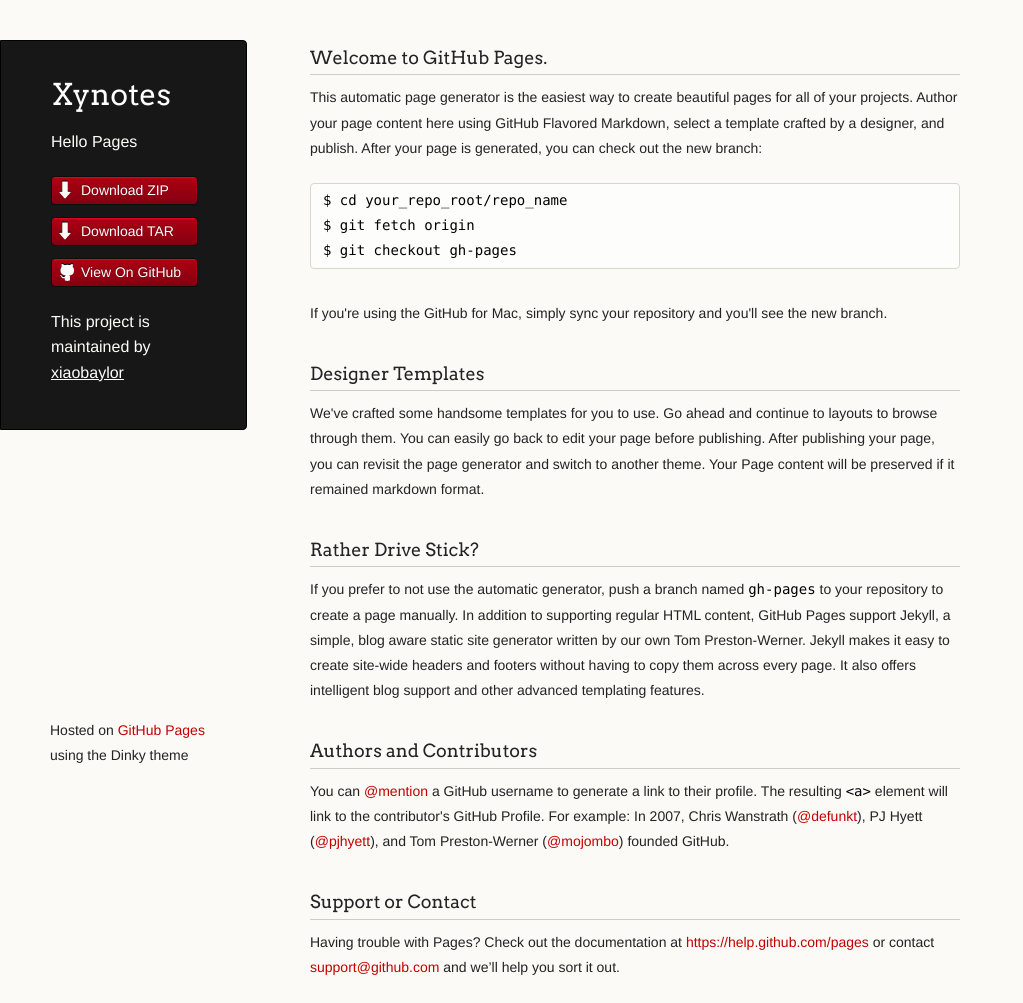
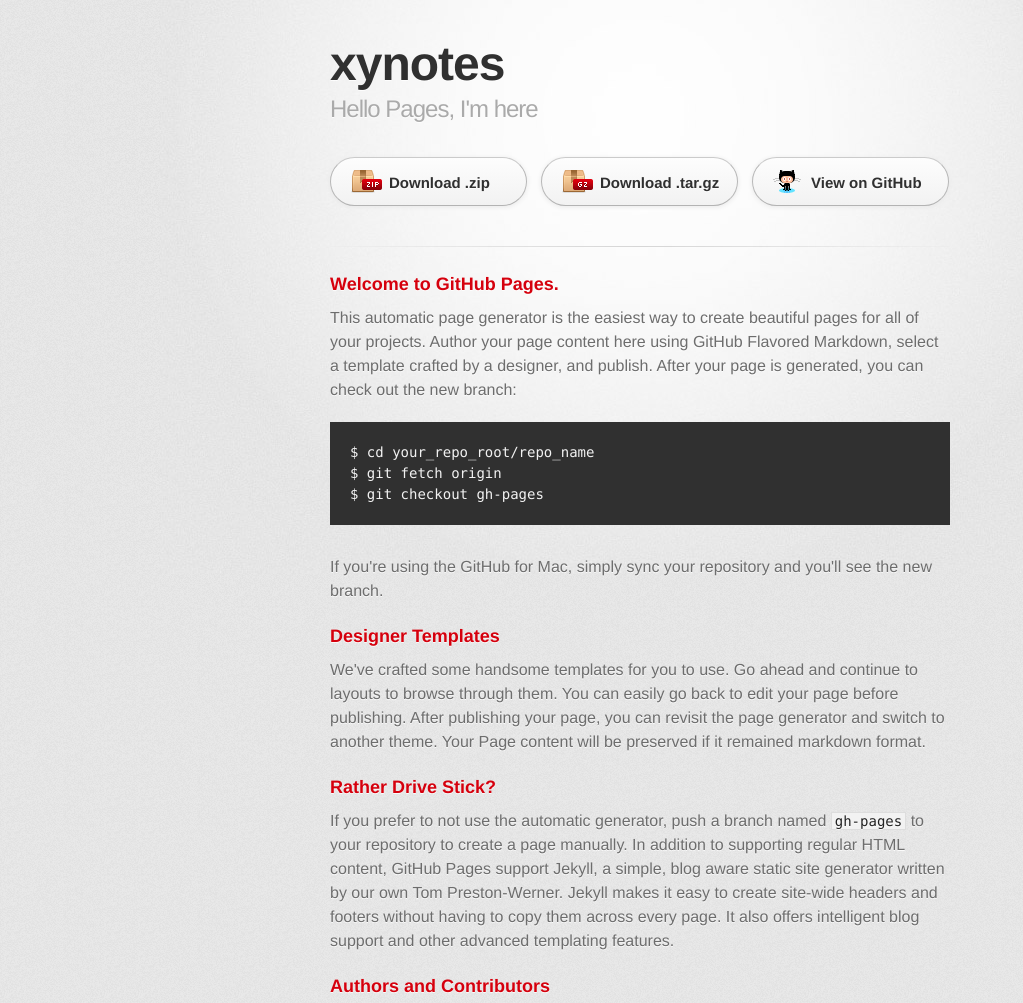
Before and after one commit to xiaobaylor/xynotes, a plain HTML site: page index.html in a window 1280 px wide. Shown: the top 1003 px of the page, without its empty margins (0-1023 px from the left). Drawn offline with Linux system fonts and the light colour scheme; a web font is replaced by a local one.

Commit message:
Create gh-pages branch via GitHub

```diff
--- a/index.html
+++ b/index.html
@@ -1,36 +1,37 @@
-<!doctype html>
+<!DOCTYPE html>
 <html>
   <head>
-    <meta charset="utf-8">
+    <meta charset='utf-8'>
     <meta http-equiv="X-UA-Compatible" content="chrome=1">
-    <title>Xynotes by xiaobaylor</title>
-
-    <link rel="stylesheet" href="stylesheets/styles.css">
-    <link rel="stylesheet" href="stylesheets/pygment_trac.css">
-    <script src="javascripts/scale.fix.js"></script>
-    <meta name="viewport" content="width=device-width, initial-scale=1, user-scalable=no">
+    <link href='https://fonts.googleapis.com/css?family=Chivo:900' rel='stylesheet' type='text/css'>
+    <link rel="stylesheet" type="text/css" href="stylesheets/stylesheet.css" media="screen">
+    <link rel="stylesheet" type="text/css" href="stylesheets/pygment_trac.css" media="screen">
+    <link rel="stylesheet" type="text/css" href="stylesheets/print.css" media="print">
     <!--[if lt IE 9]>
     <script src="//html5shiv.googlecode.com/svn/trunk/html5.js"></script>
     <![endif]-->
+    <title>xynotes by xiaobaylor</title>
   </head>
+
   <body>
-    <div class="wrapper">
-      <header>
-        <h1 class="header">Xynotes</h1>
-        <p class="header">Hello Pages</p>
+    <div id="container">
+      <div class="inner">
 
-        <ul>
-          <li class="download"><a class="buttons" href="https://github.com/xiaobaylor/xynotes/zipball/master">Download ZIP</a></li>
-          <li class="download"><a class="buttons" href="https://github.com/xiaobaylor/xynotes/tarball/master">Download TAR</a></li>
-          <li><a class="buttons github" href="https://github.com/xiaobaylor/xynotes">View On GitHub</a></li>
-        </ul>
+        <header>
+          <h1>xynotes</h1>
+          <h2>Hello Pages, I&#39;m here</h2>
+        </header>
 
-        <p class="header">This project is maintained by <a class="header name" href="https://github.com/xiaobaylor">xiaobaylor</a></p>
+        <section id="downloads" class="clearfix">
+          <a href="https://github.com/xiaobaylor/xynotes/zipball/master" id="download-zip" class="button"><span>Download .zip</span></a>
+          <a href="https://github.com/xiaobaylor/xynotes/tarball/master" id="download-tar-gz" class="button"><span>Download .tar.gz</span></a>
+          <a href="https://github.com/xiaobaylor/xynotes" id="view-on-github" class="button"><span>View on GitHub</span></a>
+        </section>
 
+        <hr>
 
-      </header>
-      <section>
-        <h3>
+        <section id="main_content">
+          <h3>
 <a id="welcome-to-github-pages" class="anchor" href="#welcome-to-github-pages" aria-hidden="true"><span class="octicon octicon-link"></span></a>Welcome to GitHub Pages.</h3>
 
 <p>This automatic page generator is the easiest way to create beautiful pages for all of your projects. Author your page content here using GitHub Flavored Markdown, select a template crafted by a designer, and publish. After your page is generated, you can check out the new branch:</p>
@@ -61,12 +62,15 @@
 <a id="support-or-contact" class="anchor" href="#support-or-contact" aria-hidden="true"><span class="octicon octicon-link"></span></a>Support or Contact</h3>
 
 <p>Having trouble with Pages? Check out the documentation at <a href="https://help.github.com/pages">https://help.github.com/pages</a> or contact <a href="mailto:support@github.com">support@github.com</a> and we’ll help you sort it out.</p>
-      </section>
-      <footer>
-        <p><small>Hosted on <a href="https://pages.github.com">GitHub Pages</a> using the Dinky theme</small></p>
-      </footer>
+        </section>
+
+        <footer>
+          xynotes is maintained by <a href="https://github.com/xiaobaylor">xiaobaylor</a><br>
+          This page was generated by <a href="https://pages.github.com">GitHub Pages</a>. Tactile theme by <a href="https://twitter.com/jasonlong">Jason Long</a>.
+        </footer>
+
+
+      </div>
     </div>
-    <!--[if !IE]><script>fixScale(document);</script><![endif]-->
-
   </body>
 </html>
--- /dev/null
+++ b/javascripts/main.js
@@ -0,0 +1 @@
+console.log('This would be the main JS file.');
--- /dev/null
+++ b/stylesheets/print.css
@@ -0,0 +1,228 @@
+html, body, div, span, applet, object, iframe,
+h1, h2, h3, h4, h5, h6, p, blockquote, pre,
+a, abbr, acronym, address, big, cite, code,
+del, dfn, em, img, ins, kbd, q, s, samp,
+small, strike, strong, sub, sup, tt, var,
+b, u, i, center,
+dl, dt, dd, ol, ul, li,
+fieldset, form, label, legend,
+table, caption, tbody, tfoot, thead, tr, th, td,
+article, aside, canvas, details, embed,
+figure, figcaption, footer, header, hgroup,
+menu, nav, output, ruby, section, summary,
+time, mark, audio, video {
+  padding: 0;
+  margin: 0;
+  font: inherit;
+  font-size: 100%;
+  vertical-align: baseline;
+  border: 0;
+}
+/* HTML5 display-role reset for older browsers */
+article, aside, details, figcaption, figure,
+footer, header, hgroup, menu, nav, section {
+  display: block;
+}
+body {
+  line-height: 1;
+}
+ol, ul {
+  list-style: none;
+}
+blockquote, q {
+  quotes: none;
+}
+blockquote:before, blockquote:after,
+q:before, q:after {
+  content: '';
+  content: none;
+}
+table {
+  border-spacing: 0;
+  border-collapse: collapse;
+}
+body {
+  font-family: 'Helvetica Neue', Helvetica, Arial, serif;
+  font-size: 13px;
+  line-height: 1.5;
+  color: #000;
+}
+
+a {
+  font-weight: bold;
+  color: #d5000d;
+}
+
+header {
+  padding-top: 35px;
+  padding-bottom: 10px;
+}
+
+header h1 {
+  font-size: 48px;
+  font-weight: bold;
+  line-height: 1.2;
+  color: #303030;
+  letter-spacing: -1px;
+}
+
+header h2 {
+  font-size: 24px;
+  font-weight: normal;
+  line-height: 1.3;
+  color: #aaa;
+  letter-spacing: -1px;
+}
+#downloads {
+  display: none;
+}
+#main_content {
+  padding-top: 20px;
+}
+
+code, pre {
+  margin-bottom: 30px;
+  font-family: Monaco, "Bitstream Vera Sans Mono", "Lucida Console", Terminal;
+  font-size: 12px;
+  color: #222;
+}
+
+code {
+  padding: 0 3px;
+}
+
+pre {
+  padding: 20px;
+  overflow: auto;
+  border: solid 1px #ddd;
+}
+pre code {
+  padding: 0;
+}
+
+ul, ol, dl {
+  margin-bottom: 20px;
+}
+
+
+/* COMMON STYLES */
+
+table {
+  width: 100%;
+  border: 1px solid #ebebeb;
+}
+
+th {
+  font-weight: 500;
+}
+
+td {
+  font-weight: 300;
+  text-align: center;
+  border: 1px solid #ebebeb;
+}
+
+form {
+  padding: 20px;
+  background: #f2f2f2;
+
+}
+
+
+/* GENERAL ELEMENT TYPE STYLES */
+
+h1 {
+  font-size: 2.8em;
+}
+
+h2 {
+  margin-bottom: 8px;
+  font-size: 22px;
+  font-weight: bold;
+  color: #303030;
+}
+
+h3 {
+  margin-bottom: 8px;
+  font-size: 18px;
+  font-weight: bold;
+  color: #d5000d;
+}
+
+h4 {
+  font-size: 16px;
+  font-weight: bold;
+  color: #303030;
+}
+
+h5 {
+  font-size: 1em;
+  color: #303030;
+}
+
+h6 {
+  font-size: .8em;
+  color: #303030;
+}
+
+p {
+  margin-bottom: 20px;
+  font-weight: 300;
+}
+
+a {
+  text-decoration: none;
+}
+
+p a {
+  font-weight: 400;
+}
+
+blockquote {
+  padding: 0 0 0 30px;
+  margin-bottom: 20px;
+  font-size: 1.6em;
+  border-left: 10px solid #e9e9e9;
+}
+
+ul li {
+  list-style-position: inside;
+  list-style: disc;
+  padding-left: 20px;
+}
+
+ol li {
+  list-style-position: inside;
+  list-style: decimal;
+  padding-left: 3px;
+}
+
+dl dd {
+  font-style: italic;
+  font-weight: 100;
+}
+
+footer {
+  padding-top: 20px;
+  padding-bottom: 30px;
+  margin-top: 40px;
+  font-size: 13px;
+  color: #aaa;
+}
+
+footer a {
+  color: #666;
+}
+
+/* MISC */
+.clearfix:after {
+  display: block;
+  height: 0;
+  clear: both;
+  visibility: hidden;
+  content: '.';
+}
+
+.clearfix {display: inline-block;}
+* html .clearfix {height: 1%;}
+.clearfix {display: block;}
--- /dev/null
+++ b/stylesheets/stylesheet.css
@@ -0,0 +1,373 @@
+/* http://meyerweb.com/eric/tools/css/reset/
+   v2.0 | 20110126
+   License: none (public domain)
+*/
+html, body, div, span, applet, object, iframe,
+h1, h2, h3, h4, h5, h6, p, blockquote, pre,
+a, abbr, acronym, address, big, cite, code,
+del, dfn, em, img, ins, kbd, q, s, samp,
+small, strike, strong, sub, sup, tt, var,
+b, u, i, center,
+dl, dt, dd, ol, ul, li,
+fieldset, form, label, legend,
+table, caption, tbody, tfoot, thead, tr, th, td,
+article, aside, canvas, details, embed,
+figure, figcaption, footer, header, hgroup,
+menu, nav, output, ruby, section, summary,
+time, mark, audio, video {
+	padding: 0;
+	margin: 0;
+	font: inherit;
+	font-size: 100%;
+	vertical-align: baseline;
+	border: 0;
+}
+/* HTML5 display-role reset for older browsers */
+article, aside, details, figcaption, figure,
+footer, header, hgroup, menu, nav, section {
+	display: block;
+}
+body {
+	line-height: 1;
+}
+ol, ul {
+	list-style: none;
+}
+blockquote, q {
+	quotes: none;
+}
+blockquote:before, blockquote:after,
+q:before, q:after {
+	content: '';
+	content: none;
+}
+table {
+	border-spacing: 0;
+	border-collapse: collapse;
+}
+
+/* LAYOUT STYLES */
+body {
+  font-family: 'Helvetica Neue', Helvetica, Arial, serif;
+  font-size: 1em;
+  line-height: 1.5;
+  color: #6d6d6d;
+  text-shadow: 0 1px 0 rgba(255, 255, 255, 0.8);
+  background: #e7e7e7 url(../images/body-bg.png) 0 0 repeat;
+}
+
+a {
+  color: #d5000d;
+}
+a:hover {
+  color: #c5000c;
+}
+
+header {
+  padding-top: 35px;
+  padding-bottom: 25px;
+}
+
+header h1 {
+  font-family: 'Chivo', 'Helvetica Neue', Helvetica, Arial, serif;
+  font-size: 48px; font-weight: 900;
+  line-height: 1.2;
+  color: #303030;
+  letter-spacing: -1px;
+}
+
+header h2 {
+  font-size: 24px;
+  font-weight: normal;
+  line-height: 1.3;
+  color: #aaa;
+  letter-spacing: -1px;
+}
+
+#container {
+  min-height: 595px;
+  background: transparent url(../images/highlight-bg.jpg) 50% 0 no-repeat;
+}
+
+.inner {
+  width: 620px;
+  margin: 0 auto;
+}
+
+#container .inner img {
+  max-width: 100%;
+}
+
+#downloads {
+  margin-bottom: 40px;
+}
+
+a.button {
+  display: block;
+  float: left;
+  width: 179px;
+  padding: 12px 8px 12px 8px;
+  margin-right: 14px;
+  font-size: 15px;
+  font-weight: bold;
+  line-height: 25px;
+  color: #303030;
+  background: #fdfdfd; /* Old browsers */
+  background: -moz-linear-gradient(top,  #fdfdfd 0%, #f2f2f2 100%); /* FF3.6+ */
+  background: -webkit-gradient(linear, left top, left bottom, color-stop(0%,#fdfdfd), color-stop(100%,#f2f2f2)); /* Chrome,Safari4+ */
+  background: -webkit-linear-gradient(top,  #fdfdfd 0%,#f2f2f2 100%); /* Chrome10+,Safari5.1+ */
+  background: -o-linear-gradient(top,  #fdfdfd 0%,#f2f2f2 100%); /* Opera 11.10+ */
+  background: -ms-linear-gradient(top,  #fdfdfd 0%,#f2f2f2 100%); /* IE10+ */
+  background: linear-gradient(top,  #fdfdfd 0%,#f2f2f2 100%); /* W3C */
+  filter: progid:DXImageTransform.Microsoft.gradient( startColorstr='#fdfdfd', endColorstr='#f2f2f2',GradientType=0 ); /* IE6-9 */
+  border-top: solid 1px #cbcbcb;
+  border-right: solid 1px #b7b7b7;
+  border-bottom: solid 1px #b3b3b3;
+  border-left: solid 1px #b7b7b7;
+  border-radius: 30px;
+  -webkit-box-shadow: 10px 10px 5px #888;
+  -moz-box-shadow: 10px 10px 5px #888;
+  box-shadow: 0px 1px 5px #e8e8e8;
+  -moz-border-radius: 30px;
+  -webkit-border-radius: 30px;
+}
+a.button:hover {
+  background: #fafafa; /* Old browsers */
+  background: -moz-linear-gradient(top,  #fdfdfd 0%, #f6f6f6 100%); /* FF3.6+ */
+  background: -webkit-gradient(linear, left top, left bottom, color-stop(0%,#fdfdfd), color-stop(100%,#f6f6f6)); /* Chrome,Safari4+ */
+  background: -webkit-linear-gradient(top,  #fdfdfd 0%,#f6f6f6 100%); /* Chrome10+,Safari5.1+ */
+  background: -o-linear-gradient(top,  #fdfdfd 0%,#f6f6f6 100%); /* Opera 11.10+ */
+  background: -ms-linear-gradient(top,  #fdfdfd 0%,#f6f6f6 100%); /* IE10+ */
+  background: linear-gradient(top,  #fdfdfd 0%,#f6f6f6, 100%); /* W3C */
+  filter: progid:DXImageTransform.Microsoft.gradient( startColorstr='#fdfdfd', endColorstr='#f6f6f6',GradientType=0 ); /* IE6-9 */
+  border-top: solid 1px #b7b7b7;
+  border-right: solid 1px #b3b3b3;
+  border-bottom: solid 1px #b3b3b3;
+  border-left: solid 1px #b3b3b3;
+}
+
+a.button span {
+  display: block;
+  height: 23px;
+  padding-left: 50px;
+}
+
+#download-zip span {
+  background: transparent url(../images/zip-icon.png) 12px 50% no-repeat;
+}
+#download-tar-gz span {
+  background: transparent url(../images/tar-gz-icon.png) 12px 50% no-repeat;
+}
+#view-on-github span {
+  background: transparent url(../images/octocat-icon.png) 12px 50% no-repeat;
+}
+#view-on-github {
+  margin-right: 0;
+}
+
+code, pre {
+  margin-bottom: 30px;
+  font-family: Monaco, "Bitstream Vera Sans Mono", "Lucida Console", Terminal;
+  font-size: 14px;
+  color: #222;
+}
+
+code {
+  padding: 0 3px;
+  background-color: #f2f2f2;
+  border: solid 1px #ddd;
+}
+
+pre {
+  padding: 20px;
+  overflow: auto;
+  color: #f2f2f2;
+  text-shadow: none;
+  background: #303030;
+}
+pre code {
+  padding: 0;
+  color: #f2f2f2;
+  background-color: #303030;
+  border: none;
+}
+
+ul, ol, dl {
+  margin-bottom: 20px;
+}
+
+
+/* COMMON STYLES */
+
+hr {
+  height: 1px;
+  padding-bottom: 1em;
+  margin-top: 1em;
+  line-height: 1px;
+  background: transparent url('../images/hr.png') 50% 0 no-repeat;
+  border: none;
+}
+
+strong {
+  font-weight: bold;
+}
+
+em {
+  font-style: italic;
+}
+
+table {
+  width: 100%;
+  border: 1px solid #ebebeb;
+}
+
+th {
+  font-weight: 500;
+}
+
+td {
+  font-weight: 300;
+  text-align: center;
+  border: 1px solid #ebebeb;
+}
+
+form {
+  padding: 20px;
+  background: #f2f2f2;
+
+}
+
+
+/* GENERAL ELEMENT TYPE STYLES */
+
+h1 {
+  font-size: 32px;
+}
+
+h2 {
+  margin-bottom: 8px;
+  font-size: 22px;
+  font-weight: bold;
+  color: #303030;
+}
+
+h3 {
+  margin-bottom: 8px;
+  font-size: 18px;
+  font-weight: bold;
+  color: #d5000d;
+}
+
+h4 {
+  font-size: 16px;
+  font-weight: bold;
+  color: #303030;
+}
+
+h5 {
+  font-size: 1em;
+  color: #303030;
+}
+
+h6 {
+  font-size: .8em;
+  color: #303030;
+}
+
+p {
+  margin-bottom: 20px;
+  font-weight: 300;
+}
+
+a {
+  text-decoration: none;
+}
+
+p a {
+  font-weight: 400;
+}
+
+blockquote {
+  padding: 0 0 0 30px;
+  margin-bottom: 20px;
+  font-size: 1.6em;
+  border-left: 10px solid #e9e9e9;
+}
+
+ul li {
+  list-style-position: inside;
+  list-style: disc;
+  padding-left: 20px;
+}
+
+ol li {
+  list-style-position: inside;
+  list-style: decimal;
+  padding-left: 3px;
+}
+
+dl dt {
+  color: #303030;
+}
+
+footer {
+  padding-top: 20px;
+  padding-bottom: 30px;
+  margin-top: 40px;
+  font-size: 13px;
+  color: #aaa;
+  background: transparent url('../images/hr.png') 0 0 no-repeat;
+}
+
+footer a {
+  color: #666;
+}
+footer a:hover {
+  color: #444;
+}
+
+/* MISC */
+.clearfix:after {
+  display: block;
+  height: 0;
+  clear: both;
+  visibility: hidden;
+  content: '.';
+}
+
+.clearfix {display: inline-block;}
+* html .clearfix {height: 1%;}
+.clearfix {display: block;}
+
+/* #Media Queries
+================================================== */
+
+/* Smaller than standard 960 (devices and browsers) */
+@media only screen and (max-width: 959px) { }
+
+/* Tablet Portrait size to standard 960 (devices and browsers) */
+@media only screen and (min-width: 768px) and (max-width: 959px) { }
+
+/* All Mobile Sizes (devices and browser) */
+@media only screen and (max-width: 767px) {
+  header {
+    padding-top: 10px;
+    padding-bottom: 10px;
+  }
+  #downloads {
+    margin-bottom: 25px;
+  }
+  #download-zip, #download-tar-gz {
+    display: none;
+  }
+  .inner {
+    width: 94%;
+    margin: 0 auto;
+  }
+}
+
+/* Mobile Landscape Size to Tablet Portrait (devices and browsers) */
+@media only screen and (min-width: 480px) and (max-width: 767px) { }
+
+/* Mobile Portrait Size to Mobile Landscape Size (devices and browsers) */
+@media only screen and (max-width: 479px) { }
```
Also changed, not shown: params.json (+1 -1 lines), images/body-bg.png (added), images/highlight-bg.jpg (added), images/hr.png (added), images/octocat-icon.png (added), images/tar-gz-icon.png (added), images/zip-icon.png (added).
